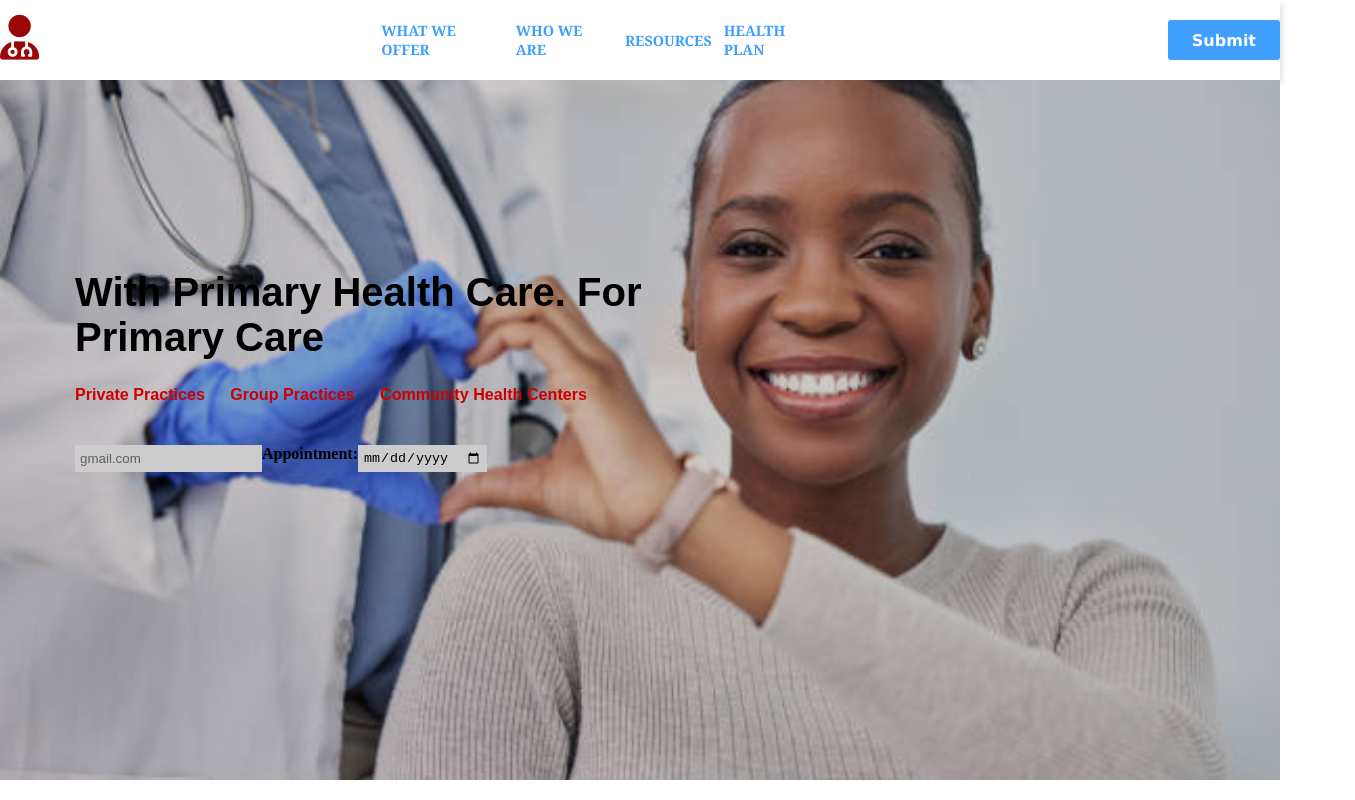
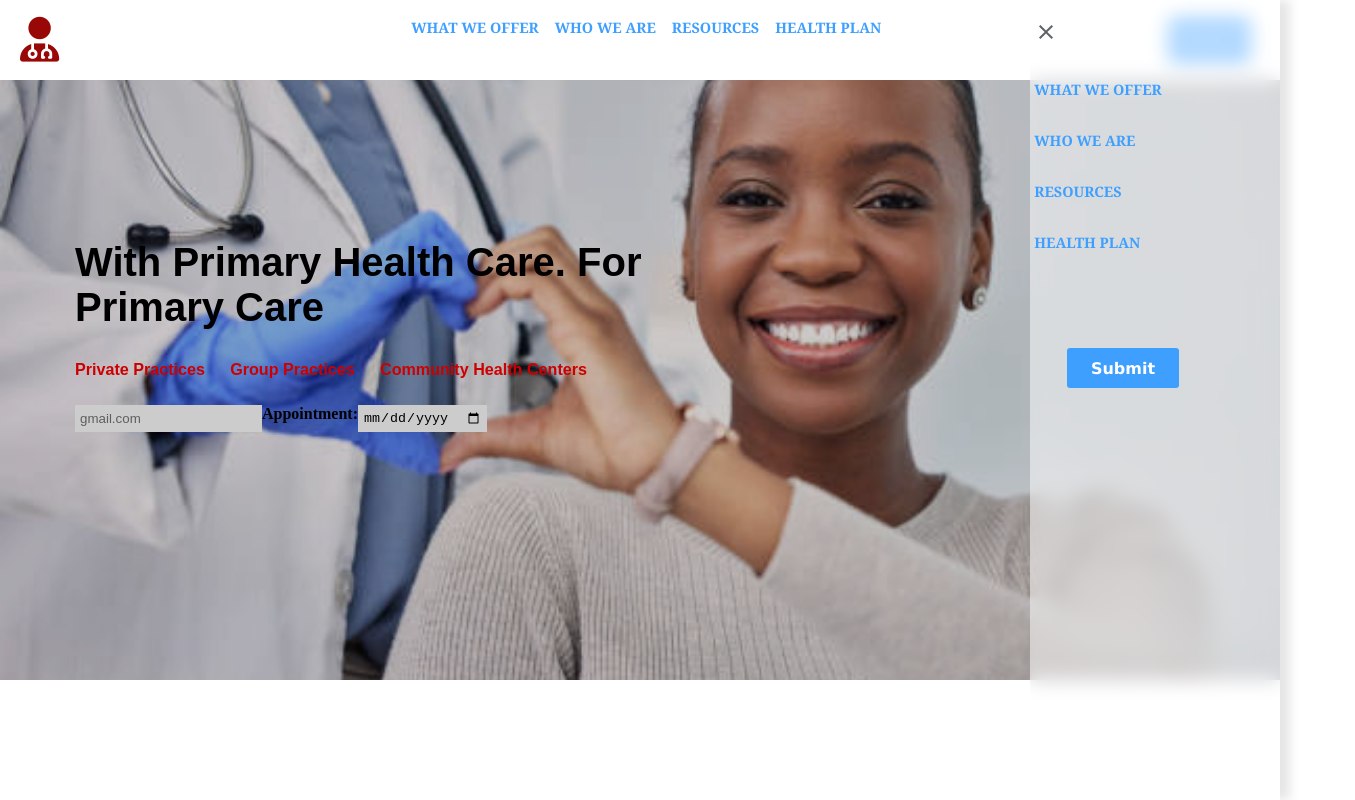
Before and after one commit to okit-man/mini-webpage, a plain HTML site: page index.html in a window 1280 px wide. Shown: the whole page, 1355 px wide, since content can reach past the window. Drawn offline with Linux system fonts and the light colour scheme.

Commit message:
gave the div a class name and make it position a relative

```diff
--- a/index.html
+++ b/index.html
@@ -26,7 +26,8 @@
             <li><a href="#"></a>health plan</li>
 
 
-            <input class="login" type="button" value="App login">
+            <!-- <input class="login" type="button" value="App login"> -->
+            <button class="login">submit</button>
 
         </ul>
       </div>
@@ -57,7 +58,7 @@
     </nav>
 
     <section class="bg-cover">
-        <div>
+        <div class="text-layout">
             <h2>with primary health care. for <br>primary care</h2>
             <div class="lout">
                 <ul>
--- a/style.css
+++ b/style.css
@@ -2,42 +2,48 @@
     margin: 0;
     padding: 0;
     box-sizing: border-box;
+    /* outline: 1px solid red; */
 }
 body {
     min-height: 100vh;
-    overflow: hidden;
+    overflow-x: hidden;
 }
 
 nav {
     background-color: white;
     box-shadow: 3px 3px 5px rgba(0, 0, 0, 0.1);
+    height: 80px;
     width: 100%;
+    display: flex;
+    align-items: center;
+    justify-content: space-between;
+    padding: 0 20px;
 }
 
 nav ul {
     display: flex;
-    justify-content: center;
-    align-items: center;
     list-style: none;
+    gap: 1rem;
 }
 
 nav li {
-    height: 80px;
-    display: flex;
-    justify-content: center;
-    align-items: center;
+    /* height: 100px; */
+    /* display: flex; */
+    /* justify-content: center; */
+    /* align-items: center; */
     text-transform: uppercase;
     font-family: Cambria, Cochin, Georgia, Times, 'Times New Roman', serif;
     font-weight: bold;
-    font-size: 0.895em;
+    /* font-size: 0.895em; */
+    font-size: 0.9rem;
     color: #3e9fff;
-    padding: 0px 6px;
+    /* padding: 0px 6px; */
     cursor: pointer;
-    transition: all 0.3 ease;
+    transition: all 0.3s ease;
 }
 
 nav a {
-    height: 100px;
+    /* height: 100px; */
     text-decoration: none;
 }
 
@@ -45,23 +51,23 @@ nav li:hover {
     background-color: #f0f0f0;
 
 }
-
-
+/* adjust this */
 .applogin {
-    padding: 0rem 1.5rem;
+    padding: 0.5em 0.5em;
     font-size: 1rem;
     font-weight: bold;
     font-family: Verdana, Geneva, Tahoma, sans-serif;
     text-transform: capitalize;
-    text-decoration: none;
+    /* text-decoration: none; */
     border: none;
-    text-align: center;
+    /* text-align: center; */
     background-color:#3e9fff;
     color: white;
-    height: 40px;
-    margin-left: 21rem;
+    /* height: 40px; */
+    margin-left: 17em;
     cursor: pointer;
     border-radius: 3px;
+    /* transition: background-color 0.3s ease; */
 }
 .applogin:hover {
     background-color: black;
@@ -72,11 +78,9 @@ nav li:hover {
 
 
 .fa-user-doctor {
-
    color: rgb(154, 7, 7);
    font-size: 2.8rem;
    margin-right: 21rem;
-   height: 3rem;
 }
 
 
@@ -90,18 +94,27 @@ nav li:hover {
     backdrop-filter: blur(10px);
     box-shadow: 10px 0 10px rgba(0, 0, 0, 0.1);
     z-index: 999;
-    display: none;
+    display: flex;
+    flex-direction: column;
+    padding: 0px;
+    transition: right 0.3s ease;
 }
+/* .sidebar .open {
+    right: 0;
+} */
 .sidebar-header {
     display: flex;
     flex-direction: column;
     align-items: center;
     justify-content: flex-start;
-    padding: 0rem 1rem;
+    /* padding: 0rem 1rem; */
+    padding: 20px;
 
 }
 .sidebar li {
     width: 115%;
+    margin-bottom: 1rem;
+
 }
 .login {
     padding: 0rem 1.5rem;
@@ -133,6 +146,9 @@ nav li:hover {
 }
 .menu-button {
     display: none;
+    font-size: 1.5rem;
+    color: #f3f3f3;
+    cursor: pointer;
 }
 
 .bg-cover {
@@ -141,37 +157,38 @@ nav li:hover {
     background-position: center;
     background-size: cover;
     width: 100%;
-    height: 700px;
+    height: 600px;
     box-sizing: border-box;
     background-color: rgba(0, 0, 0, 0.20);
     filter: brightness(80%);
-
 }
-
+.text-layout {
+    position: relative;
+}
+ /* adjust this */
 div h2 {
     color: black;
     font-style: normal;
     text-transform: capitalize;
     font-weight: bolder;
     font-family: Arial, Helvetica, sans-serif;
-    font-size: 2.500em;
-    position: relative;
-    transform: translate(75px, 190px);
-
+    font-size: 2.5em;
+    position: absolute;
+    transform: translate(75px, 160px);
+    /* margin: 190px 0 0 75px */
 
 }
 .lout ul {
     display: flex;
     justify-content: space-between; /* help distribute sapce between the items*/
     position: absolute;
-    transform: translate(75px, 205px);
+    transform: translate(75px, 270px);
     list-style-type: none;
     width: 40%; /*this ensure that the container stretches to accommodate space distribution */
     padding-top: 10px;
 }
 .lout p {
     color: red;
-    /* font-variant: small-caps;  */
     font-size: 1.009em;
     font-weight: bold;
     font-style: normal;
@@ -182,12 +199,10 @@ div h2 {
 }
 .input {
    position: absolute;
-   transform: translate(75px, 260px);
+   transform: translate(75px, 310px);
    display: flex;
    justify-content: space-between;
    margin-top: 15px;
-
-
 }
 .mail {
     padding: 5px 5px;
@@ -200,12 +215,17 @@ div h2 {
 }
 
 
-@media (max-width: 950px) {
+@media (max-width: 800px) {
     .hideOnMobile {
         display: none;
     }
+   div h2 {
+    font-size: 2.5em;
+    position: absolute;
+   }
     .lout ul {
      display: block;
+     transform: translate(75px, 280px);
     }
     .lout p {
         padding-top: 15px;
@@ -214,15 +234,26 @@ div h2 {
 
     .input {
         margin-top: 82px;
+        transform: translate(75px, 340px);
     }
 
     .menu-button {
         display: block;
     }
+
 }
 
-@media (max-width: 400px) {
+@media (max-width: 500px) {
     .sidebar {
-        width: 100%;
+        width: 0%;
     }
+     /* div h2 {
+        font-size: 2em;
+        margin: 70px 10px 0 10px;
+    } */
+    /* nav {
+        flex-direction: column;
+        height: auto;
+        padding: 10px;
+    } */
 }
```
